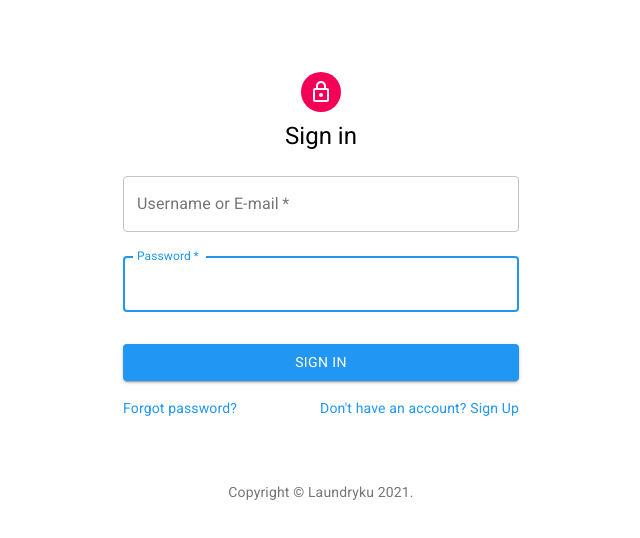
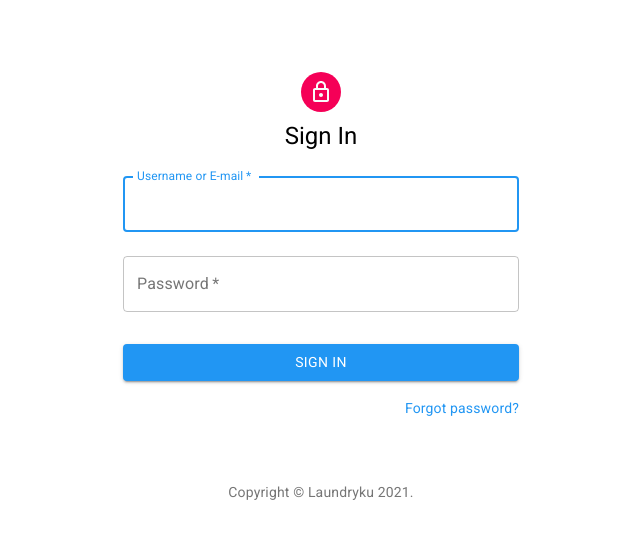
Before and after one commit to Aguezz/laundryku-frontend, a React (Create React App) app: page /auth/login in a window 1280 px wide. Shown: the top 538 px of the page, without its empty margins (319-959 px from the left). Built offline with nearby package versions, Linux system fonts and the light colour scheme.

Commit message:
Add link to forgot password page

```diff
--- a/src/pages/auth/LoginPage/LoginForm.tsx
+++ b/src/pages/auth/LoginPage/LoginForm.tsx
@@ -1,8 +1,6 @@
 import { Formik, FormikHelpers, FormikProps } from 'formik';
 import Alert from '@material-ui/lab/Alert';
 import Button from '@material-ui/core/Button';
-import Grid from '@material-ui/core/Grid';
-import Link from '@material-ui/core/Link';
 import React from 'react';
 import TextField from '@material-ui/core/TextField';
 import useLoginStyles from './useLoginStyles';
@@ -78,7 +76,6 @@ function LoginForm({ formRef, onSubmit }: LoginFormProps): JSX.Element {
             value={values.password}
             onChange={handleChange}
             onBlur={handleBlur}
-            autoFocus
             disabled={isSubmitting}
             error={!!errors?.password}
             helperText={errors?.password}
@@ -94,19 +91,6 @@ function LoginForm({ formRef, onSubmit }: LoginFormProps): JSX.Element {
           >
             Sign In
           </Button>
-
-          <Grid container>
-            <Grid item xs>
-              <Link href="#" variant="body2">
-                Forgot password?
-              </Link>
-            </Grid>
-            <Grid item>
-              <Link href="#" variant="body2">
-                {"Don't have an account? Sign Up"}
-              </Link>
-            </Grid>
-          </Grid>
         </form>
       )}
     </Formik>
--- a/src/pages/auth/LoginPage/index.tsx
+++ b/src/pages/auth/LoginPage/index.tsx
@@ -1,9 +1,12 @@
 import { FormikHelpers, FormikProps } from 'formik';
+import { Link as ReactLink } from 'react-router-dom';
 import { sanitizeValidationError } from '../../../utils/errorHandler';
 import { useCallback, useEffect, useRef } from 'react';
 import Avatar from '@material-ui/core/Avatar';
 import Box from '@material-ui/core/Box';
 import Copyright from './Copyright';
+import Grid from '@material-ui/core/Grid';
+import Link from '@material-ui/core/Link';
 import LockOutlinedIcon from '@material-ui/icons/LockOutlined';
 import LoginForm, { LoginFormValues, LoginValidationError } from './LoginForm';
 import Typography from '@material-ui/core/Typography';
@@ -53,8 +56,21 @@ function LoginPage(): JSX.Element {
       <Avatar className={classes.avatar}>
         <LockOutlinedIcon />
       </Avatar>
-      <Typography variant="h5">Sign in</Typography>
+      <Typography variant="h5">Sign In</Typography>
       <LoginForm formRef={formRef} onSubmit={onSubmit} />
+
+      <Grid container justify="flex-end">
+        <Grid item>
+          <Link
+            to="/auth/forgot-password"
+            variant="body2"
+            component={ReactLink}
+          >
+            Forgot password?
+          </Link>
+        </Grid>
+      </Grid>
+
       <Box mt={8}>
         <Copyright />
       </Box>
```
